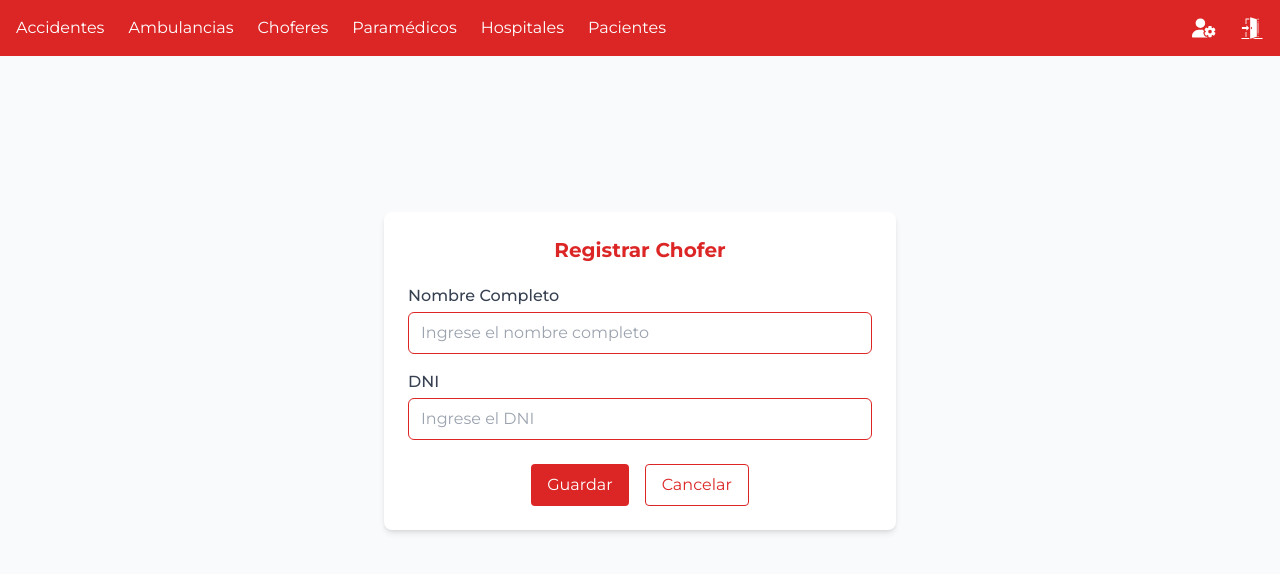
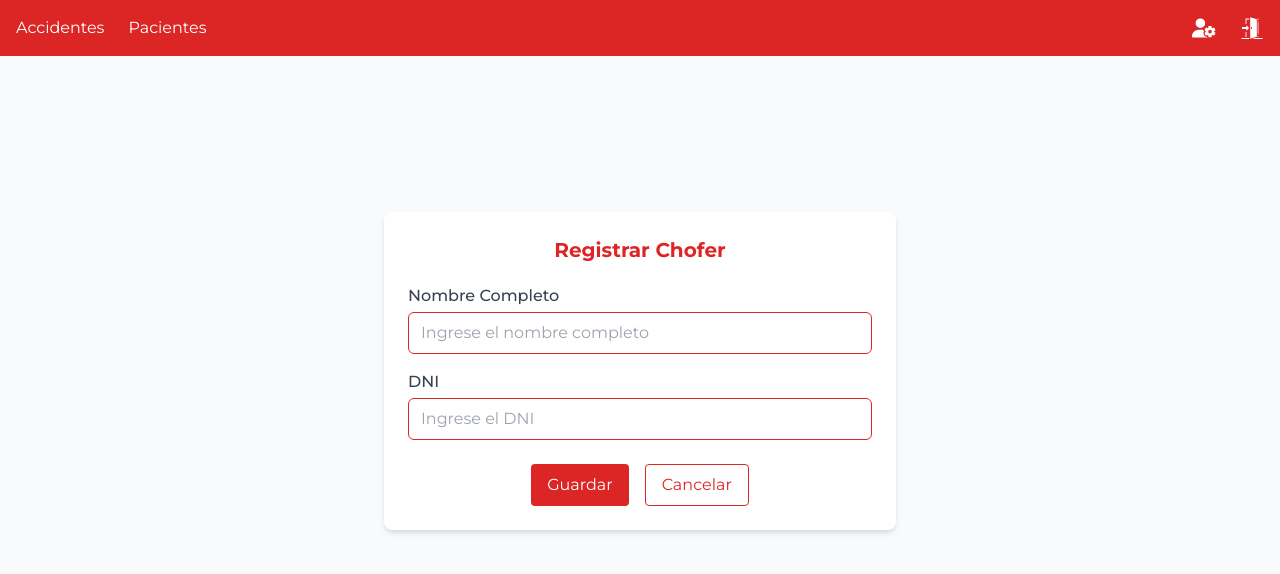
Before and after one commit to oriana-monaldi/AmbulanciaYa, a React (Vite) app: page /alta-chofer in a window 1280 px wide. Shown: the top 574 px of the page. Built offline with nearby package versions, Linux system fonts and the light colour scheme.

Commit message:
fix: Ahora los botones del navAdmi se muestran en funcion del rango de la cuenta autenticada

```diff
--- a/src/components/Administrador/NavAdmi.jsx
+++ b/src/components/Administrador/NavAdmi.jsx
@@ -1,4 +1,4 @@
-import React, { useState } from 'react';
+import React, { useState, useEffect } from 'react';
 import { NavLink } from 'react-router-dom';
 import { GiExitDoor } from 'react-icons/gi';
 import { FaBars } from 'react-icons/fa';
@@ -11,8 +11,13 @@ import Swal from 'sweetalert2';
 const NavAdmi = () => {
     const [showMenu, setShowMenu] = useState(false);
     const [isLoading, setIsLoading] = useState(false);
+    const [isAdmin, setIsAdmin] = useState(false);
     const navigate = useNavigate();
 
+    useEffect(() => {
+        const adminStatus = sessionStorage.getItem('is-admin') === 'true';
+        setIsAdmin(adminStatus);
+    }, []);
 
     const handleLinkClick = () => {
         setShowMenu(false);
@@ -35,6 +40,7 @@ const NavAdmi = () => {
         }).then((result) => {
             if (result.isConfirmed) {
                 sessionStorage.removeItem('auth-token');
+                sessionStorage.removeItem('is-admin');
                 Swal.fire({
                     title: "¡Sesión cerrada!",
                     text: "Has cerrado sesión exitosamente",
@@ -78,6 +84,9 @@ const NavAdmi = () => {
                                 >
                                     Accidentes
                                 </NavLink>
+
+                                {isAdmin && (
+                                    <>
                                         <NavLink
                                             to="/tabla/ambulancia"
                                             onClick={() => handleNavigation('/tabla/ambulancia')}
@@ -114,6 +123,9 @@ const NavAdmi = () => {
                                         >
                                             Hospitales
                                         </NavLink>
+                                    </>
+                                )}
+
                                 <NavLink
                                     to="/tabla/paciente"
                                     onClick={() => handleNavigation('/tabla/paciente')}
--- a/src/components/LogIn.jsx
+++ b/src/components/LogIn.jsx
@@ -37,6 +37,8 @@ const LogIn = () => {
             }
 
             sessionStorage.setItem('auth-token', data.token);
+            sessionStorage.setItem('is-admin', data.isAdmin);
+            console.log('Account type:', data.isAdmin);
             navigate('/tabla/accidente');
 
         } catch (error) {
```
Lines whose indentation alone changed are shown as unchanged.
